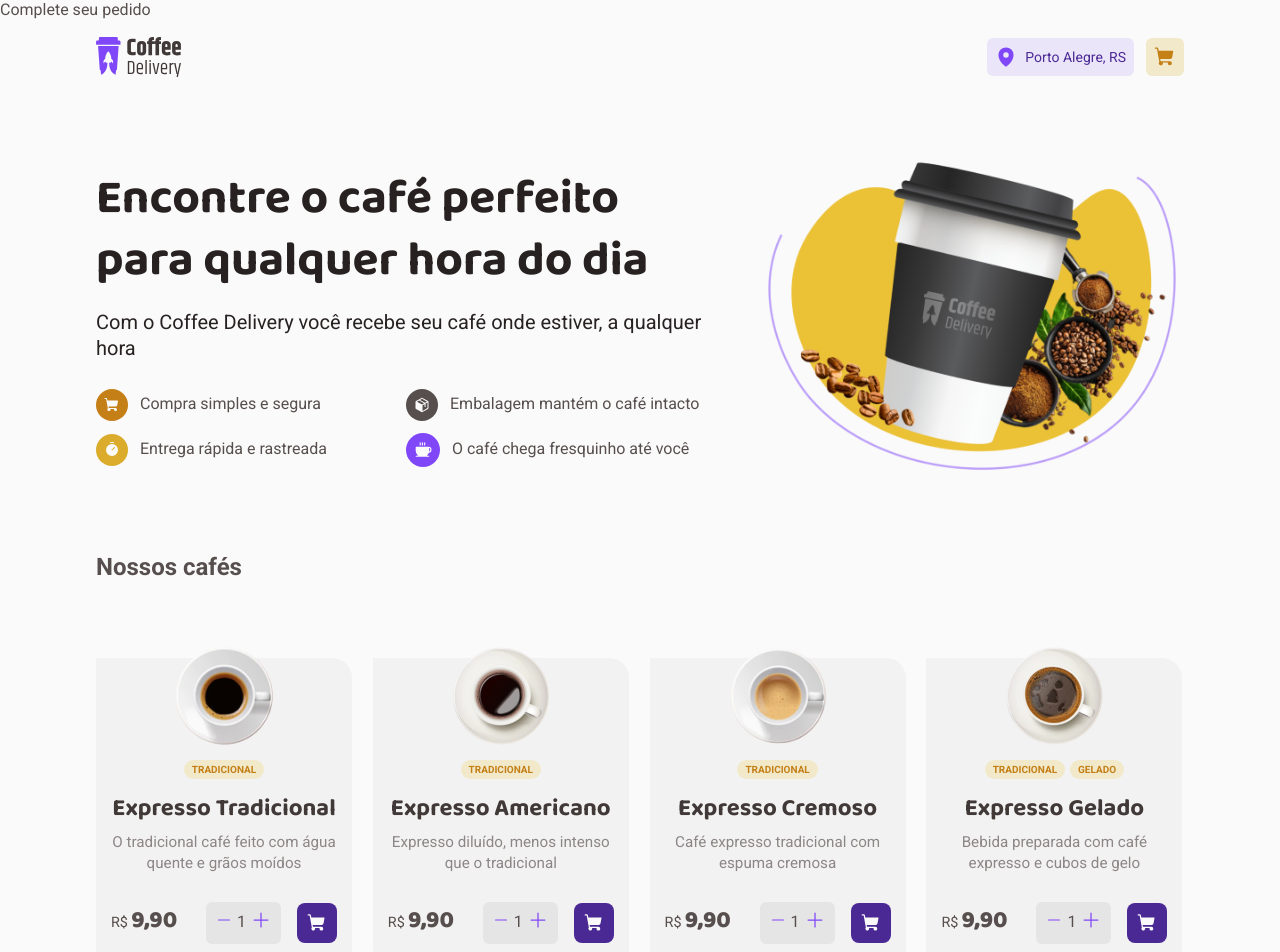
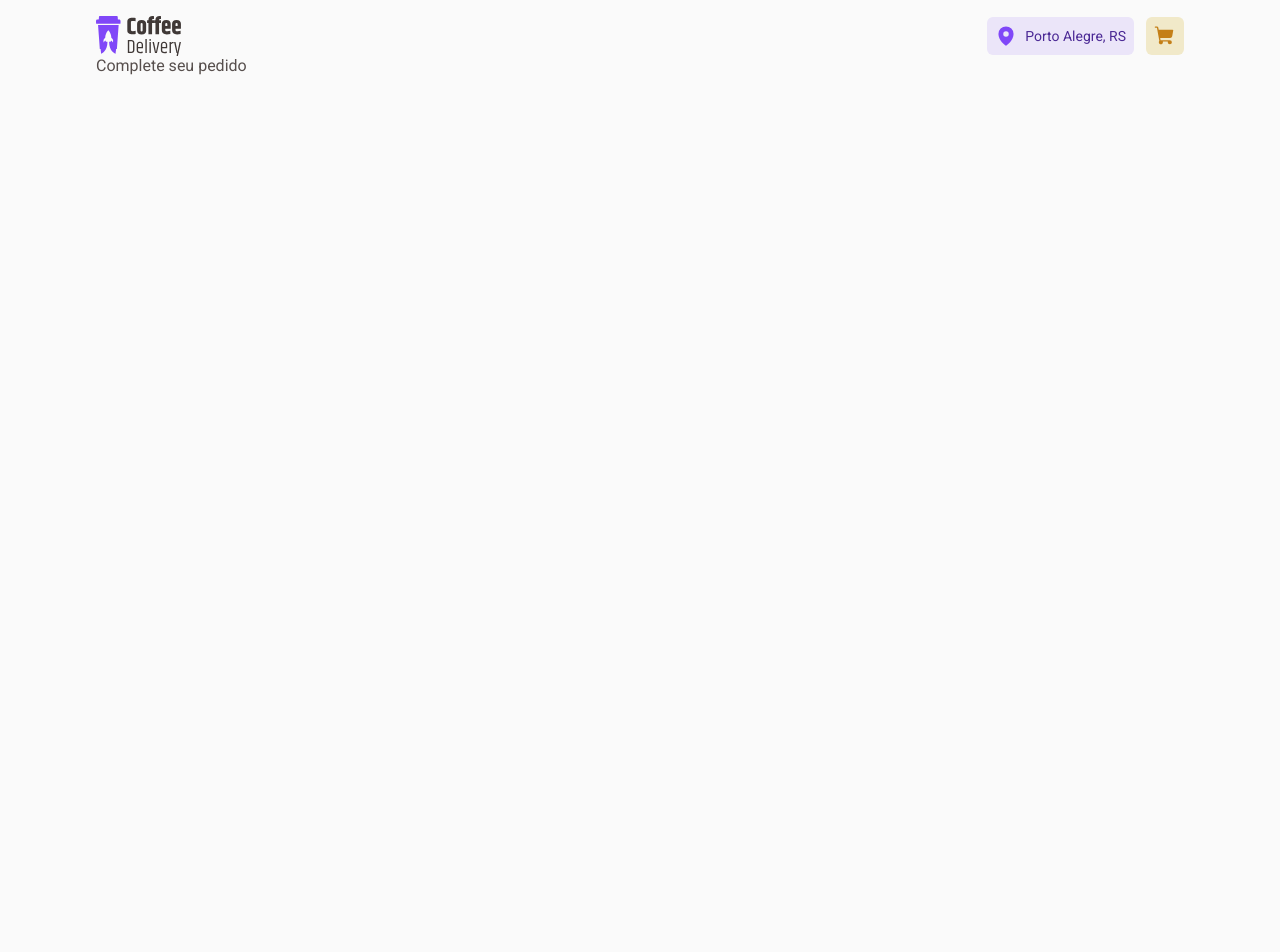
Before and after one commit to GabrielMatoss/CoffeeHouse, a React (Vite) app: page /cart in a window 1280 px wide. Shown: the top 952 px of the page. After the commit the page ends 800 px from the top, so only its background shows below. Built offline with nearby package versions, Linux system fonts and the light colour scheme.

Commit message:
refactor(src): code refactoring for smooth running routes

```diff
--- a/src/App.tsx
+++ b/src/App.tsx
@@ -1,6 +1,5 @@
 import { BrowserRouter } from "react-router-dom";
 import { ThemeProvider } from "styled-components";
-import { Content } from "./components/ContentPage";
 import { Router } from "./Router";
 import { GlobalStyle } from "./styles/global";
 import { defaultTheme } from "./styles/themes/default";
@@ -11,7 +10,6 @@ export function App() {
       <BrowserRouter>
       <Router />
       </BrowserRouter>
-    <Content />
     <GlobalStyle />
     </ThemeProvider>
   )
--- a/src/Router.tsx
+++ b/src/Router.tsx
@@ -1,12 +1,15 @@
 import { Routes, Route } from "react-router";
+import { DefaultLayout } from "./layouts/DefaultLayout";
 import { CartHistory } from "./pages/CartHistory";
 import { Home } from "./pages/Home";
 
 export function Router() {
     return (
         <Routes>
+            <Route path="/" element={<DefaultLayout />}>
             <Route path="/" element={<Home />}/>
             <Route path="/cart" element={<CartHistory />}/>
+            </Route>
         </Routes>
     )
 }
--- a/src/components/CoffeeCard/index.tsx
+++ b/src/components/CoffeeCard/index.tsx
@@ -1,4 +1,5 @@
 import { Minus, Plus, ShoppingCart } from "phosphor-react";
+import { NavLink } from "react-router-dom";
 import { listCoffee} from "../../utils/CoffeeData";
 import { CoffeeCards } from "./styles";
 
@@ -32,9 +33,9 @@ export function CoffeeCard(){
              </button>
            </div>
 
-           <div className="cart">
+           <NavLink to={"/cart"} title="Histórico do carrinho de compras" className="cart">
              <ShoppingCart weight="fill" size={20} />
-           </div>
+           </NavLink>
          </div>
        </section>
      </CoffeeCards>
--- a/src/components/ContentPage/index.tsx
+++ /dev/null
@@ -1,14 +0,0 @@
-import { CoffeeList } from "../CoffeeList";
-import { CoffeeSlogan } from "../CoffeeSlogan";
-import { ContentHome } from "./styles";
-import { Header } from "../Header";
-
-export function Content(){
-    return (
-        <ContentHome>
-        <Header />
-        <CoffeeSlogan />
-        <CoffeeList />
-        </ContentHome>
-    )
-}
--- a/src/components/ContentPage/styles.ts
+++ /dev/null
@@ -1,7 +0,0 @@
-import styled from "styled-components";
-
-export const ContentHome = styled.div`
-    max-width: 80rem;
-    margin: 1rem auto;
-    padding-inline: 6rem;
-`;
```
